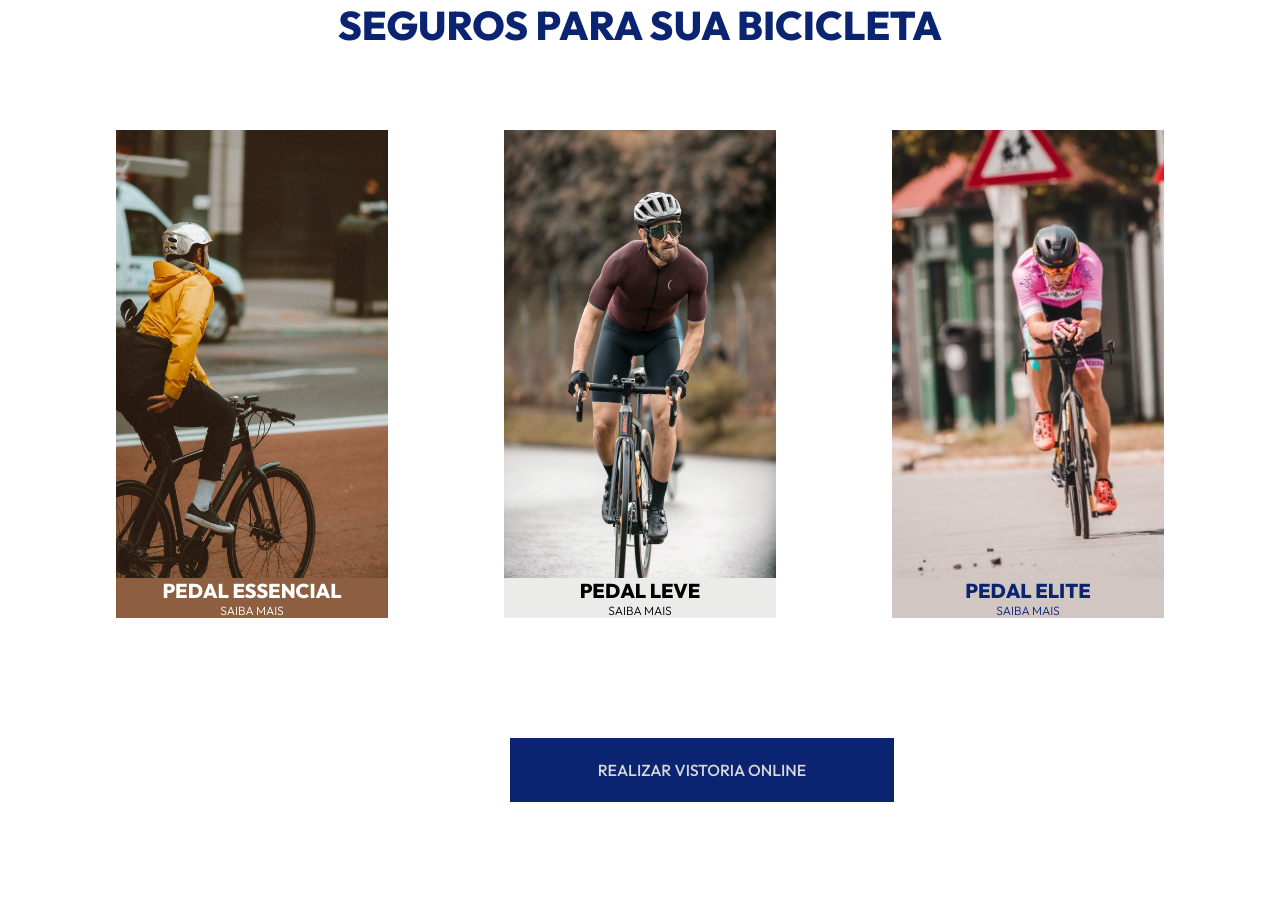
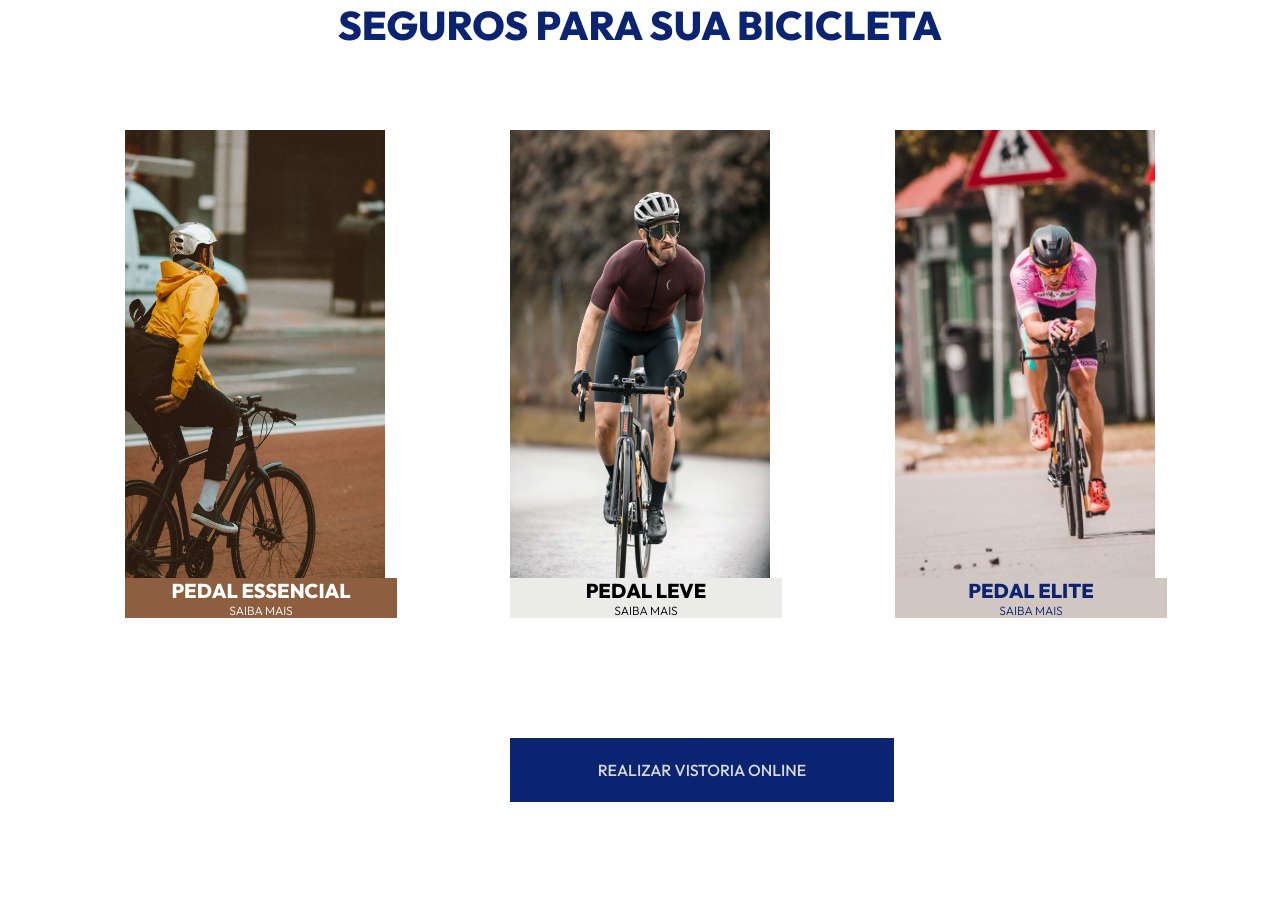
Before and after one commit to Rennan-Ferreira/cycle-Guard-Sprint4, a Next.js app: page /homeDois in a window 1280 px wide. Shown: the part 1040-1963 px from the top of the page. Built offline with nearby package versions, Linux system fonts and the light colour scheme; a web font is replaced by a local one.

Commit message:
arrumando html de acordo com sintaxe do next

```diff
--- a/src/app/(pages)/homeDois/page.jsx
+++ b/src/app/(pages)/homeDois/page.jsx
@@ -13,29 +13,27 @@ export default function HomeDois() {
 
         <div className={styles.containerSeguros}>
             <div className={styles.imgSeguros}>
-            <Image src="/img/img-pedal-essencial.png" alt="seguro essencial" width={100} height={100} />
-            <Image src="/img/img-pedal-leve.png" alt="seguro leve" width={100} height={100} />
-            <Image src="/img/img-pedal-elite.png" alt="seguro elite" width={100} height={100} />
+            <Link href="/login"><Image src="/img/img-pedal-essencial.png" alt="seguro essencial" width={500} height={272} /></Link>
+            <Link href="/login"><Image src="/img/img-pedal-leve.png" alt="seguro leve"  width={500} height={272} /></Link>
+            <Link href="/login"><Image src="/img/img-pedal-elite.png" alt="seguro elite"  width={500} height={272} /></Link>
             </div>
             <div className={styles.titulosSeguros}>
-                <div className={styles.pedalEssencial}>
+                <Link href="/login"><div className={styles.pedalEssencial}>
                     <h5>PEDAL ESSENCIAL</h5>
                     <p>SAIBA MAIS</p>
-                </div>
-                <div className={styles.pedalLeve}>
+                </div></Link>
+                <Link href="/login"><div className={styles.pedalLeve}>
                     <h5>PEDAL LEVE</h5>
                     <p>SAIBA MAIS</p>
-                </div>
-                <div className={styles.pedalElite}>
+                </div></Link>
+                <Link href="/login"><div className={styles.pedalElite}>
                     <h5>PEDAL ELITE</h5>
                     <p>SAIBA MAIS</p>
-                </div>
+                </div></Link>
             </div>
         </div>
         <div  className={styles.botaoVistoria}>
-            <Link href="/dadosCliente"><button>
-                REALIZAR VISTORIA ONLINE
-            </button></Link>
+            <Link href="/dadosCliente"><button>REALIZAR VISTORIA ONLINE</button></Link>
         </div>
 
         <div className={styles.sobreHome} id="porto-seguro">
--- a/src/app/page.jsx
+++ b/src/app/page.jsx
@@ -14,13 +14,11 @@ export default function Home() {
 
                 <div className={styles.containerSeguros}>
                     <div className={styles.imgSeguros}>
-                        <img src="/img/img-pedal-essencial.png" alt="seguro essencial" />
-                        <img src="/img/img-pedal-leve.png" alt="seguro leve" />
-                        <img src="/img/img-pedal-elite.png" alt="seguro elite" />
+                    <Link href="/login"><Image src="/img/img-pedal-essencial.png" alt="seguro essencial"  width={500} height={272} /></Link>
+                    <Link href="/login"><Image src="/img/img-pedal-leve.png" alt="seguro leve"  width={500} height={272} /></Link>
+                    <Link href="/login"><Image src="/img/img-pedal-elite.png" alt="seguro elite"  width={500} height={272} /></Link>
                     </div>
-
                     <div className={styles.titulosSeguros}>
-
                         <Link href="/login"><div className={styles.pedalEssencial}>
                             <h5>PEDAL ESSENCIAL</h5>
                             <p>SAIBA MAIS</p>
```
